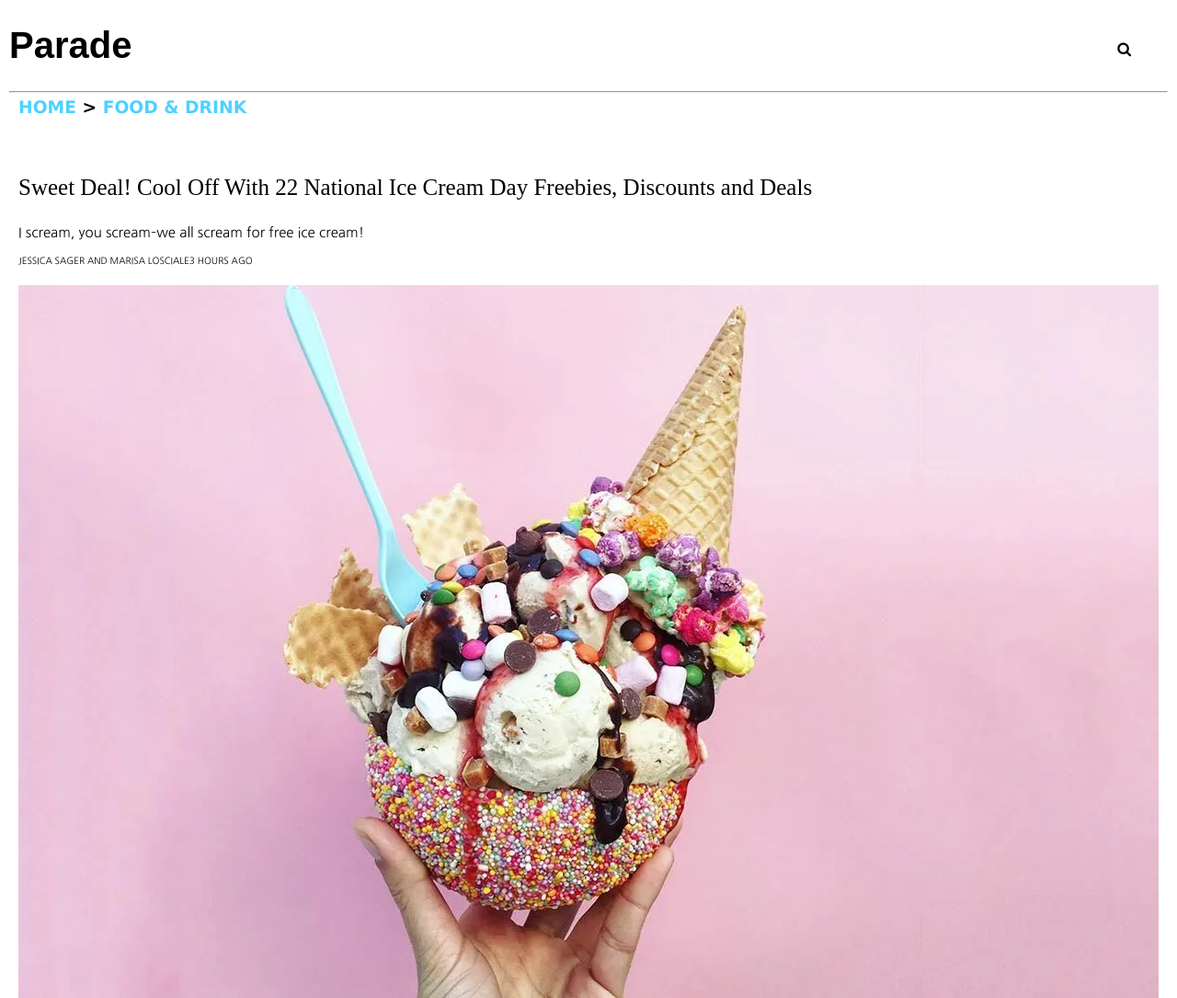
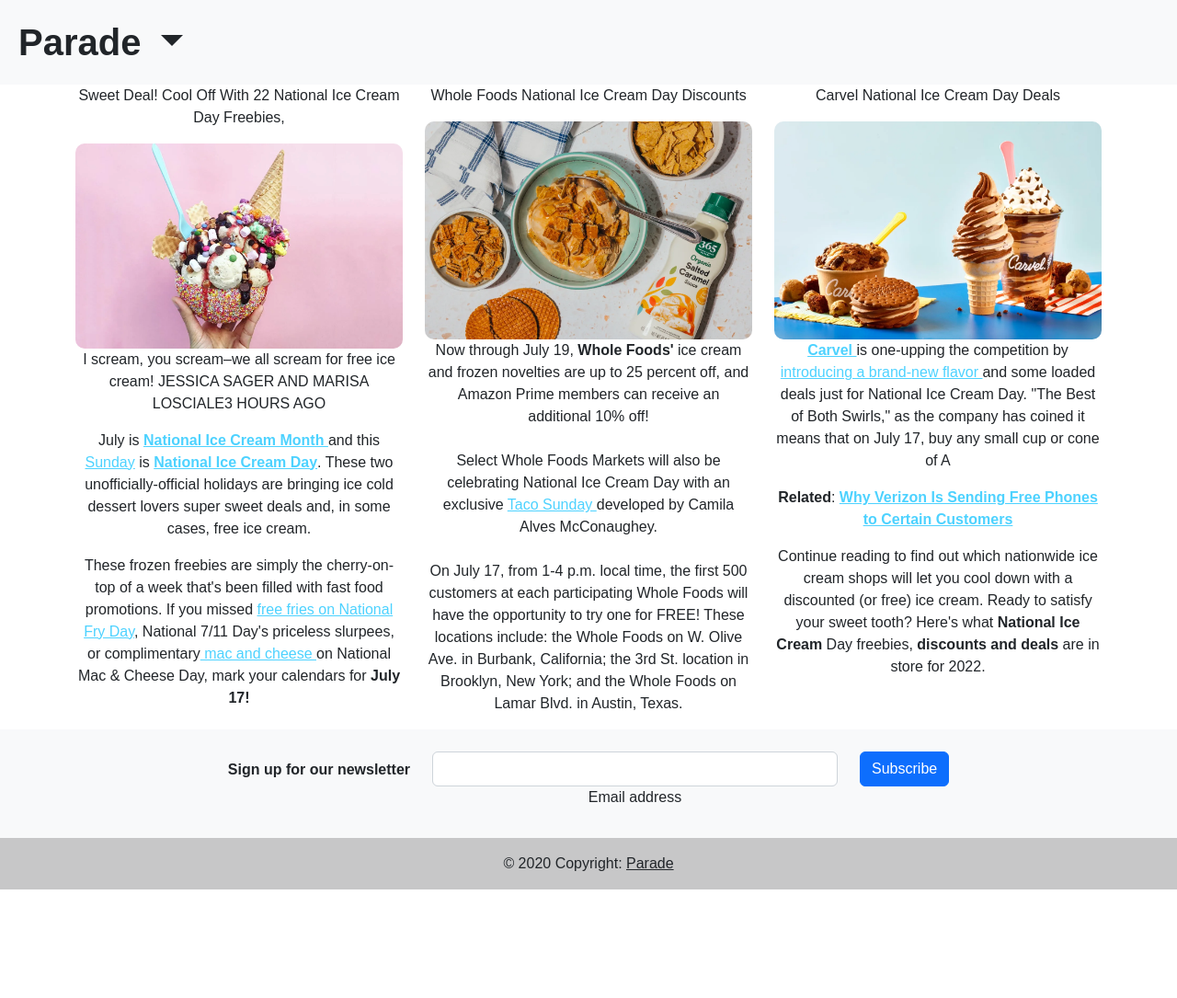
Before and after one commit to bach5ar/parade, a plain HTML site: page index.html in a window 1280 px wide. Shown: the top 1085 px of the page at 92% size. After the commit the page ends 967 px from the top, so only its background shows below. Drawn offline with nearby package versions, Linux system fonts and the light colour scheme.

Commit message:
Add files via upload

```diff
--- a/index.html
+++ b/index.html
@@ -1,50 +1,70 @@
 <!DOCTYPE html>
-<html>
+<html lang="en" >
    <head>
       <title>Parade</title>
-<meta charset="UTF-8" />
-<link rel="stylesheet" href="https://cdnjs.cloudflare.com/ajax/libs/font-awesome/4.7.0/css/font-awesome.min.css">
-<link rel="stylesheet" href="style.css"  >
-<link rel="preconnect" href="https://fonts.googleapis.com">
-<link rel="preconnect" href="https://fonts.gstatic.com" crossorigin>
-<link href="https://fonts.googleapis.com/css2?family=Nanum+Gothic&display=swap" rel="stylesheet">
+      <link href="https://cdn.jsdelivr.net/npm/bootstrap@5.2.0/dist/css/bootstrap.min.css" rel="stylesheet" integrity="sha384-gH2yIJqKdNHPEq0n4Mqa/HGKIhSkIHeL5AyhkYV8i59U5AR6csBvApHHNl/vI1Bx" crossorigin="anonymous">
+            <link rel="stylesheet"  href="style.css" >
       <meta charset="UTF-8" name="viewport" content="width=device-width, initial-scale=1.0" />
    </head>
    <body>
       <header>
-<h1>Parade</h1>
-<i class="fa fa-search"></i>
+        <nav class="navbar navbar-expand-lg navbar-light bg-light">
+        <div class="container-fluid">
+        <ul class="navbar-nav">
+        <!-- Dropdown -->
+        <li class="nav-item dropdown">
+        <a
+        class="nav-link dropdown-toggle fs-1 fw-bold link-dark"
+        href="#"
+        id="navbarDropdownMenuLink"
+        role="button"
+        data-mdb-toggle="dropdown"
+        aria-expanded="false"
+        >
+        Parade
+        </a>
+        <ul class="dropdown-menu" aria-labelledby="navbarDropdownMenuLink">
+        <li>
+        <a class="dropdown-item" href="#">Action</a>
+        </li>
+        <li>
+        <a class="dropdown-item" href="#">Another action</a>
+        </li>
+        <li>
+        <a class="dropdown-item" href="#">Something else here</a>
+        </li>
+        </ul>
+        </li>
+        </ul>
+        </div>
+        </nav>
+      </header>
+      <!-- MAIN SECTION -->
+      <main>
+         <div class="container text-center">
+         <div class="row">
+         <div class="col-sm">
+        <section>
+        <div>
+           <p class="boldp" >Sweet Deal! Cool Off With 22 National Ice Cream Day Freebies, </p>
 
-<hr>
-</header>
-
-
-
-<main>
-<div>
-<h3> <a href="" >HOME</a> > <a href="" > FOOD & DRINK </a></h3>
+           <img src="images/istock-1143594100-1-jpg.webp"  width="100%" >
+                      <p class="thinp" >I scream, you scream–we all scream for free ice cream! JESSICA SAGER AND MARISA LOSCIALE3 HOURS AGO</p>
         </div>
-<div>
-<p class="boldp" >Sweet Deal! Cool Off With 22 National Ice Cream Day Freebies, Discounts and Deals</p>
-
-<p class="thinp" >I scream, you scream–we all scream for free ice cream!</p>
-<p class="thinsp" >JESSICA SAGER AND MARISA LOSCIALE3 HOURS AGO</p>
-<img src="images/istock-1143594100-1-jpg.webp"  width="100%" >
-</div>
-
         <div class="lo" >
            <p>
               July is <a href="" ><b>National Ice Cream Month </b></a>and this <a href="" >Sunday</a> is <a href="" ><b>National Ice Cream Day</b></a>. These two unofficially-official holidays are bringing ice cold dessert lovers super sweet deals and, in some cases, free ice cream.
            </p>
-
            <p>
               These frozen freebies are simply the cherry-on-top of a week that's been filled with fast food promotions. If you missed <a href="" >free fries on National Fry Day</a>, National 7/11 Day's priceless slurpees, or complimentary<a href="" > mac and cheese </a>on National Mac & Cheese Day, mark your calendars for <b>July 17!
-</b></p>
+              </b>
+           </p>
         </div>
-<div class="lo" >
-<p><b>Related</b>: <a href="" ><b>Why Verizon Is Sending Free Phones to Certain Customers</b></a></p>
-<p>Continue reading to find out which nationwide ice cream shops will let you cool down with a discounted (or free) ice cream. Ready to satisfy your sweet tooth? Here's what<b> National Ice Cream</b> Day freebies,<b> discounts and deals</b> are in store for 2022.
+
+        </section>
          </div>
+         <div class="col-sm">
+
          <div>
          <p class="title" >Whole Foods National Ice Cream Day Discounts</p>
          <img width="100%"  src="images/whole-foods-national-ice-cream-day-deal-free-ice-cream-taco.webp" >
@@ -62,23 +82,75 @@ at each participating Whole Foods will have the opportunity
          to try one for FREE! These locations include: the Whole Foods
          on W. Olive Ave. in Burbank, California; the 3rd St. location in Brooklyn,
          New York; and the Whole Foods on Lamar Blvd. in Austin, Texas.
+         </p>
+         </div>
 
-</p></div>
+         </div>
+         <div class="col-sm">
+
          <div>
          <p class="title" >Carvel National Ice Cream Day Deals</p>
          <img src="images/carvel-national-ice-cream-month-deals-brookie.webp" width="100%" >
-<p class="lo" ><a href="" ><b>Carvel</b> </a>is one-upping the competition by <a href="" >introducing a brand-new flavor </a>and some loaded deals just for National Ice Cream Day. "The Best of Both Swirls," as the company has coined it means that on July 17, buy any small cup or cone of ANY flavor, and you’ll get a second one free!</p>
+         <p class="lo" ><a href="" ><b>Carvel</b> </a>is one-upping the competition by <a href="" >introducing a brand-new flavor </a>and some loaded deals just for National Ice Cream Day. "The Best of Both Swirls," as the company has coined it means that on July 17, buy any small cup or cone of A</p>
+         <div class="lo" >
+         <p><b>Related</b>: <a href="" ><b>Why Verizon Is Sending Free Phones to Certain Customers</b></a></p>
+         <p>Continue reading to find out which nationwide ice cream shops will let you cool down with a discounted (or free) ice cream. Ready to satisfy your sweet tooth? Here's what<b> National Ice Cream</b> Day freebies,<b> discounts and deals</b> are in store for 2022.
+         </div>
+         </div>
+         </div>
+         </div>
+         </div>
+
       </main>
-<footer>
-<hr>
-<h1>Parade</h1>
-<a href="#" >about Parade •</a>
-<a href="#" >contact us •</a>
-<a href="#" >terms of use •</a>
-<a href="#" >privacy policy</a>
-<p>©2022</p>
-<p>A channel by Bach5ar</p>
-<img src=""  >
+
+<footer class="bg-light text-center">
+  <!-- Grid container -->
+  <div class="container p-4 pb-0">
+    <!-- Section: Form -->
+    <section class="">
+      <form action="">
+        <!--Grid row-->
+        <div class="row d-flex justify-content-center">
+          <!--Grid column-->
+          <div class="col-auto">
+            <p class="pt-2">
+              <strong>Sign up for our newsletter</strong>
+            </p>
+          </div>
+          <!--Grid column-->
+
+          <!--Grid column-->
+          <div class="col-md-5 col-12">
+            <!-- Email input -->
+            <div class="form-outline mb-4">
+              <input type="email" id="form5Example27" class="form-control" />
+              <label class="form-label" for="form5Example27">Email address</label>
+            </div>
+          </div>
+          <!--Grid column-->
+
+          <!--Grid column-->
+          <div class="col-auto">
+            <!-- Submit button -->
+            <button type="submit" class="btn btn-primary mb-4">
+              Subscribe
+            </button>
+          </div>
+          <!--Grid column-->
+        </div>
+        <!--Grid row-->
+      </form>
+    </section>
+    <!-- Section: Form -->
+  </div>
+  <!-- Grid container -->
+
+  <!-- Copyright -->
+  <div class="text-center p-3" style="background-color: rgba(0, 0, 0, 0.2);">
+    © 2020 Copyright:
+    <a class="text-dark" href="#">Parade</a>
+  </div>
+  <!-- Copyright -->
       </footer>
    </body>
 </html>
--- a/style.css
+++ b/style.css
@@ -1,58 +1,9 @@
 body{
-margin:10px;
 font-family: 'Nanum Gothic', sans-serif;
 }
-header{
-height:20px;
-width:100%;
-padding-bottom:30px;
+a{
+color:#4dd2ff;
 }
-i {
-position:absolute;
-right: 50px;
-top:45px;
+img {
+border-radius:10px;
 }
-h1 {font-family:fantasy;
-font-size:40px;
-padding:0;
-color:black;}
-h3{font-family:Verdana,Arial,sans-serif;}
-h3 a {text-decoration:none;}
-.boldp{
-font-family:serif;
-font-size:25px;
-}
-.thinp{
-font-size:15px;
-}
-.thinsp{
-font-size:10px;
-}
-main img{
-padding:10px 0 10px 0;
-}
-.lo {
-font-size:17px;
-font-weight: 1700;
-line-height:30px;
-}
-.lo a {text-decoration:underline;}
-a{
-color: #4dd2ff;
-}
-div{
-padding:10px;
-}
-.title {
-text-align:left;
-font-weight:bold;
-font-size:20px;
-font-family:fantasy;
-}
-footer {text-align:center;
-color:gray;}
-footer a{
-text-decoration:none;
-font-size:10px;
-color:gray;
-}
```
Lines whose indentation alone changed are shown as unchanged.
